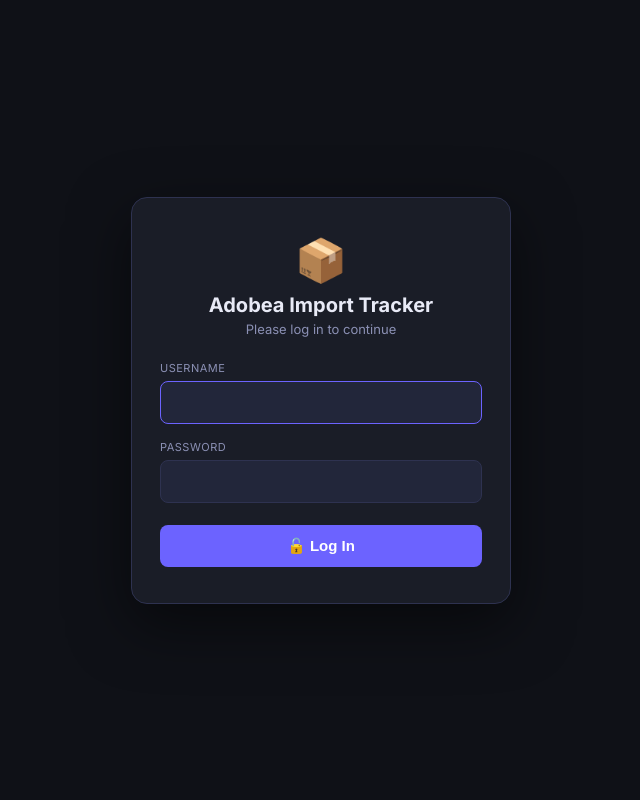
After one commit to dansojosephine207-cmd/adobea-import-tracker, a Flask app: page /login in a window 1280 px wide. The commit adds this page. Shown: the whole page, without its empty margins (319-959 px from the left). Run offline with Flask 3, Linux system fonts and the light colour scheme.

Commit message:
add login and customer name

```diff
--- a/import_tracker_webapp/app.py
+++ b/import_tracker_webapp/app.py
@@ -1,10 +1,27 @@
-from flask import Flask, render_template, request, jsonify, send_file
+from flask import Flask, render_template, request, jsonify, send_file, session, redirect, url_for
 import csv, os, io
 from datetime import datetime
+from functools import wraps
 
 app = Flask(__name__)
+app.secret_key = os.environ.get("SECRET_KEY", "adobea-import-tracker-secret-key-change-me")
+
 DATA_FILE = "data.csv"
-FIELDS = ["id", "item_name", "tracking_number", "shipping_fee", "customer_price", "profit", "date_added"]
+FIELDS = ["id", "item_name", "tracking_number", "customer_name", "shipping_fee", "customer_price", "profit", "date_added"]
+
+# Login credentials - change these!
+USERNAME = os.environ.get("APP_USERNAME", "adobea")
+PASSWORD = os.environ.get("APP_PASSWORD", "import2026")
+
+
+def login_required(f):
+    @wraps(f)
+    def decorated(*args, **kwargs):
+        if not session.get("logged_in"):
+            return redirect(url_for("login"))
+        return f(*args, **kwargs)
+    return decorated
+
 
 def load_data():
     if not os.path.exists(DATA_FILE):
@@ -13,8 +30,12 @@ def load_data():
     with open(DATA_FILE, newline="", encoding="utf-8") as f:
         reader = csv.DictReader(f)
         for row in reader:
+            # Add customer_name field if missing from old data (won't break old rows)
+            if "customer_name" not in row or row["customer_name"] is None:
+                row["customer_name"] = ""
             rows.append(row)
     return rows
+
 
 def save_data(rows):
     with open(DATA_FILE, "w", newline="", encoding="utf-8") as f:
@@ -22,15 +43,41 @@ def save_data(rows):
         writer.writeheader()
         writer.writerows(rows)
 
+
+@app.route("/login", methods=["GET", "POST"])
+def login():
+    error = None
+    if request.method == "POST":
+        username = request.form.get("username", "")
+        password = request.form.get("password", "")
+        if username == USERNAME and password == PASSWORD:
+            session["logged_in"] = True
+            return redirect(url_for("index"))
+        else:
+            error = "Incorrect username or password"
+    return render_template("login.html", error=error)
+
+
+@app.route("/logout")
+def logout():
+    session.pop("logged_in", None)
+    return redirect(url_for("login"))
+
+
 @app.route("/")
+@login_required
 def index():
     return render_template("index.html")
 
+
 @app.route("/api/items", methods=["GET"])
+@login_required
 def get_items():
     return jsonify(load_data())
 
+
 @app.route("/api/items", methods=["POST"])
+@login_required
 def add_item():
     d = request.json
     rows = load_data()
@@ -42,6 +89,7 @@ def add_item():
         "id": new_id,
         "item_name": d["item_name"],
         "tracking_number": d["tracking_number"],
+        "customer_name": d.get("customer_name", ""),
         "shipping_fee": f"{shipping:.2f}",
         "customer_price": f"{price:.2f}",
         "profit": f"{profit:.2f}",
@@ -51,7 +99,9 @@ def add_item():
     save_data(rows)
     return jsonify({"success": True, "item": row})
 
+
 @app.route("/api/items/<item_id>", methods=["PUT"])
+@login_required
 def edit_item(item_id):
     d = request.json
     rows = load_data()
@@ -62,6 +112,7 @@ def edit_item(item_id):
             profit = price - shipping
             row["item_name"]       = d["item_name"]
             row["tracking_number"] = d["tracking_number"]
+            row["customer_name"]   = d.get("customer_name", "")
             row["shipping_fee"]    = f"{shipping:.2f}"
             row["customer_price"]  = f"{price:.2f}"
             row["profit"]          = f"{profit:.2f}"
@@ -69,14 +120,18 @@ def edit_item(item_id):
             return jsonify({"success": True, "item": row})
     return jsonify({"success": False}), 404
 
+
 @app.route("/api/items/<item_id>", methods=["DELETE"])
+@login_required
 def delete_item(item_id):
     rows = load_data()
     rows = [r for r in rows if r["id"] != item_id]
     save_data(rows)
     return jsonify({"success": True})
 
+
 @app.route("/api/export")
+@login_required
 def export_csv():
     rows = load_data()
     output = io.StringIO()
@@ -91,6 +146,7 @@ def export_csv():
         download_name=f"import_tracker_{datetime.now().strftime('%Y%m%d')}.csv"
     )
 
+
 if __name__ == "__main__":
     print("\n✅ Import Tracker is running!")
-    app.run(host="0.0.0.0", port=int(os.environ.get("PORT", 5000)), debug=False)
+    app.run(host="0.0.0.0", port=int(os.environ.get("PORT", 8080)), debug=False)
--- /dev/null
+++ b/import_tracker_webapp/templates/login.html
@@ -0,0 +1,96 @@
+<!DOCTYPE html>
+<html lang="en">
+<head>
+<meta charset="UTF-8">
+<meta name="viewport" content="width=device-width, initial-scale=1.0">
+<title>🔒 Login - Adobea Import Tracker</title>
+<style>
+  @import url('https://fonts.googleapis.com/css2?family=Inter:wght@400;500;600;700&display=swap');
+  * { box-sizing: border-box; margin: 0; padding: 0; }
+  body {
+    font-family: 'Inter', sans-serif;
+    background: #0f1117;
+    color: #e8eaf6;
+    min-height: 100vh;
+    display: flex;
+    align-items: center;
+    justify-content: center;
+    padding: 20px;
+  }
+  .login-box {
+    background: #1a1d27;
+    border: 1px solid #2e3250;
+    border-radius: 16px;
+    padding: 36px 28px;
+    width: 100%;
+    max-width: 380px;
+    box-shadow: 0 20px 60px rgba(0,0,0,0.5);
+  }
+  .logo { text-align: center; font-size: 42px; margin-bottom: 8px; }
+  h1 { text-align: center; font-size: 20px; margin-bottom: 4px; }
+  p.sub { text-align: center; font-size: 13px; color: #8b90b4; margin-bottom: 24px; }
+  .field { margin-bottom: 16px; }
+  .field label { display: block; font-size: 11px; color: #8b90b4; text-transform: uppercase; letter-spacing: 0.5px; margin-bottom: 6px; }
+  .field input {
+    width: 100%;
+    padding: 12px 14px;
+    background: #22263a;
+    border: 1.5px solid #2e3250;
+    border-radius: 8px;
+    color: #e8eaf6;
+    font-size: 14px;
+    font-family: inherit;
+    outline: none;
+    transition: border-color 0.2s;
+  }
+  .field input:focus { border-color: #6c63ff; }
+  .btn {
+    width: 100%;
+    padding: 12px;
+    background: #6c63ff;
+    color: white;
+    border: none;
+    border-radius: 8px;
+    font-size: 15px;
+    font-weight: 600;
+    cursor: pointer;
+    margin-top: 6px;
+    transition: opacity 0.15s;
+  }
+  .btn:hover { opacity: 0.9; }
+  .error {
+    background: rgba(255,77,109,0.15);
+    border: 1px solid #ff4d6d;
+    color: #ff4d6d;
+    padding: 10px 14px;
+    border-radius: 8px;
+    font-size: 13px;
+    margin-bottom: 16px;
+    text-align: center;
+  }
+</style>
+</head>
+<body>
+  <div class="login-box">
+    <div class="logo">📦</div>
+    <h1>Adobea Import Tracker</h1>
+    <p class="sub">Please log in to continue</p>
+
+    {% if error %}
+    <div class="error">{{ error }}</div>
+    {% endif %}
+
+    <form method="POST" action="/login">
+      <div class="field">
+        <label>Username</label>
+        <input type="text" name="username" autofocus required>
+      </div>
+      <div class="field">
+        <label>Password</label>
+        <input type="password" name="password" required>
+      </div>
+      <button type="submit" class="btn">🔓 Log In</button>
+    </form>
+  </div>
+</body>
+</html>
```
Also changed, not shown: import_tracker_webapp/templates/index.html (+22 -8 lines).
